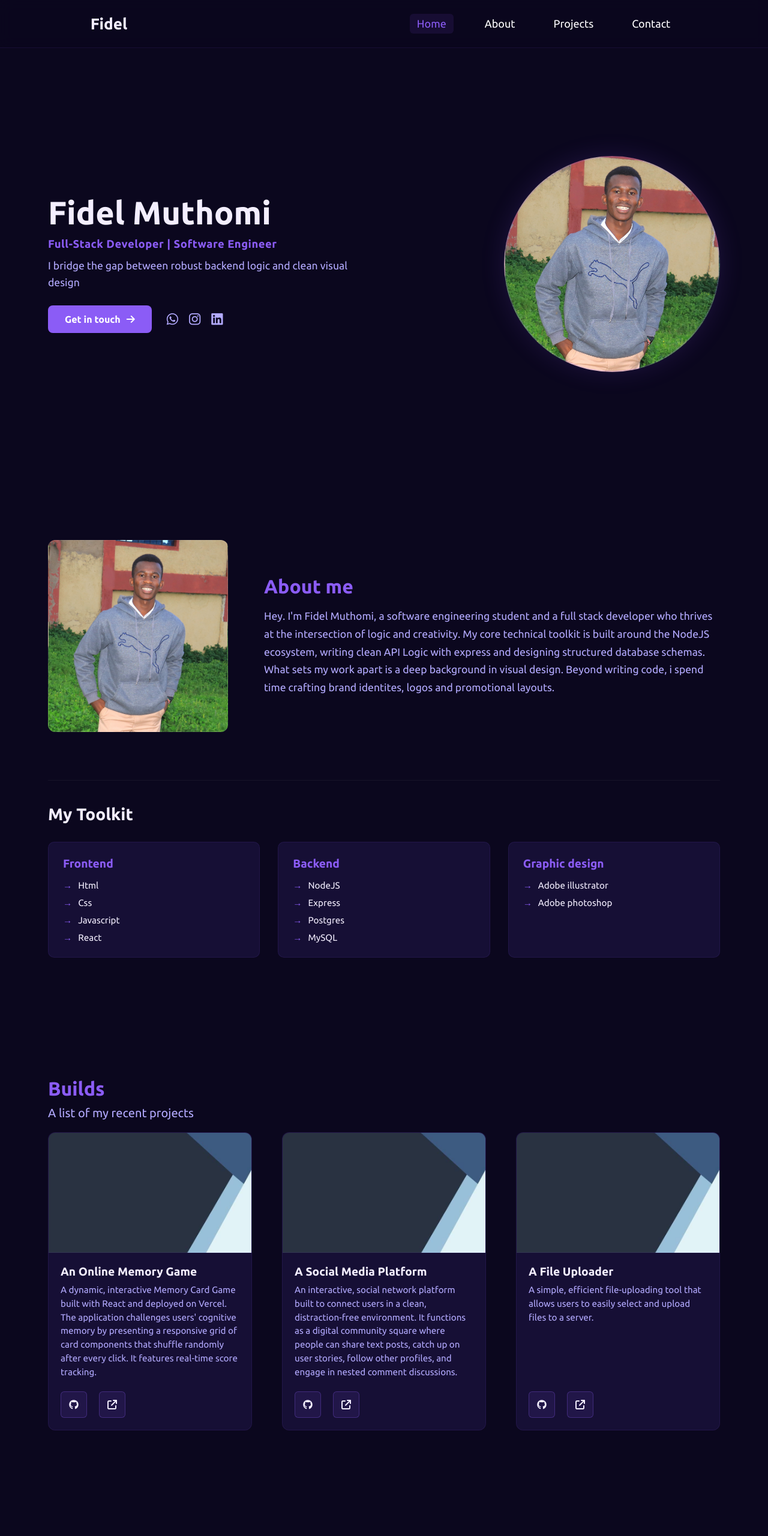
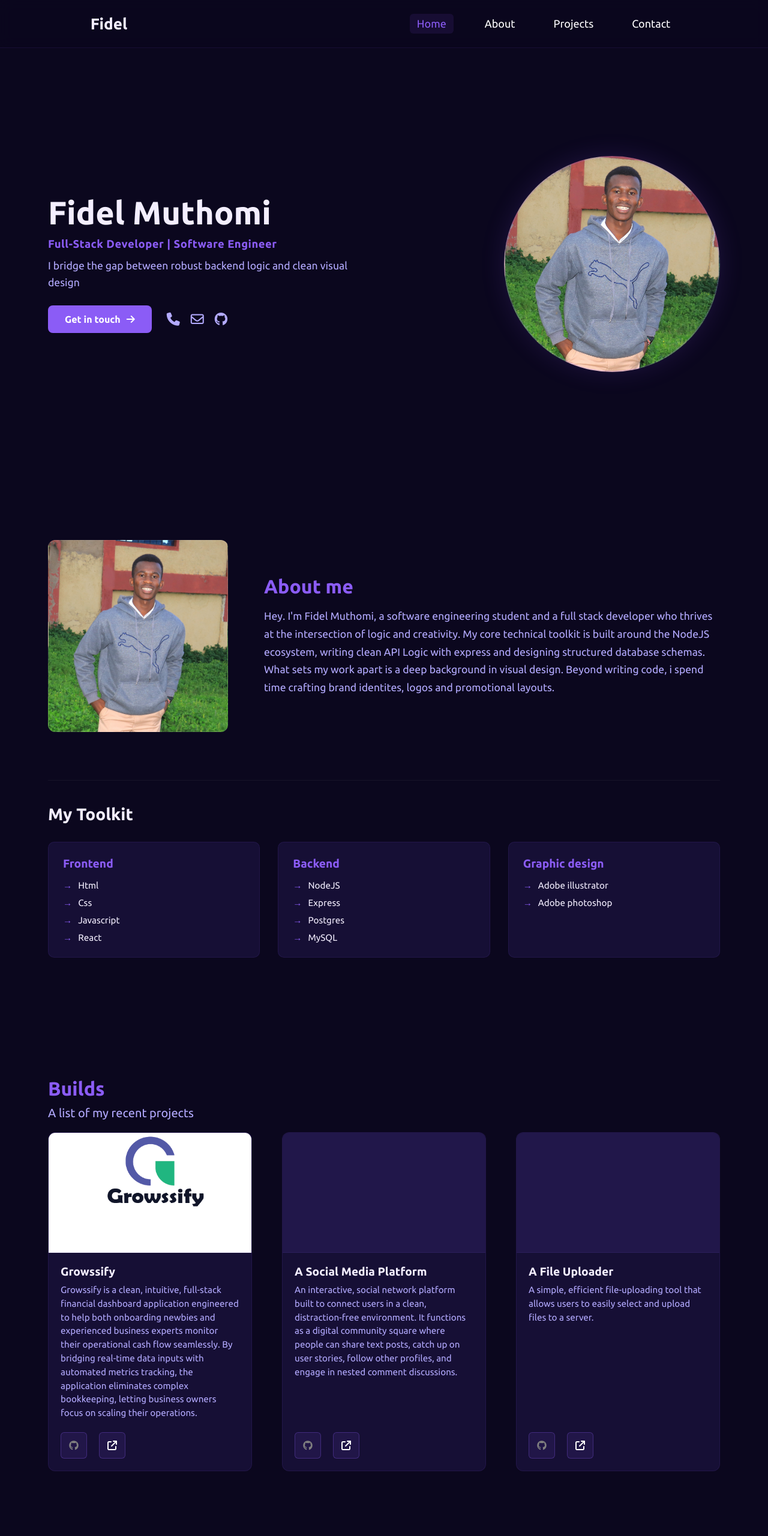
Before and after one commit to fidel208/portfolio, a plain HTML site: page index.html in a window 1280 px wide. Shown: the top 2560 px of the page at 60% size. Drawn offline with nearby package versions, Linux system fonts and the light colour scheme; a web font is replaced by a local one.

Commit message:
change lil

```diff
--- a/index.html
+++ b/index.html
@@ -9,7 +9,11 @@
       rel="stylesheet"
       href="https://cdnjs.cloudflare.com/ajax/libs/font-awesome/6.5.2/css/all.min.css"
     />
-    <link rel="shortcut icon" href="images/myPic.jpg" type="image/x-icon" />
+    <link
+      rel="shortcut icon"
+      href="images/myPic-modified.png"
+      type="image/x-icon"
+    />
   </head>
   <body>
     <nav>
@@ -41,17 +45,15 @@
               <i class="fa-solid fa-arrow-right"></i>
             </button>
             <div class="icons">
-              <a
-                href="https://wa.me/2540789455874?text=%E2%80%8E%20Helllo%20Fidel" target="_blank"
-                ><i class="fa-brands fa-whatsapp"></i
+              <a href="tel:+254115931207" target="_blank"
+                ><i class="fa-solid fa-phone"></i
               ></a>
-              <a href="https://www.instagram.com/_fidempa/" target="_blank"
-                ><i class="fa-brands fa-instagram"></i
-              ></a>
-              <a
-                href="https://www.linkedin.com/in/fidel-muthomi-295959402?utm_source=share_via&utm_content=profile&utm_medium=member_android" target="_blank"
-                ><i class="fa-brands fa-linkedin"></i
-              ></a>
+              <a href="mailto:fidelmuthomi007@gmail.com"
+                ><i class="fa-regular fa-envelope"></i>
+              </a>
+              <a href="https://github.com/fidel208" target="_blank"
+                ><i class="fa-brands fa-github"></i></a
+              >
             </div>
           </div>
         </div>
@@ -109,25 +111,27 @@
         <p>A list of my recent projects</p>
         <div class="projects">
           <div class="project">
-            <span id="project-pic"></span>
+            <span id="project-pic" class="first"></span>
             <span id="project-details">
-              <h3>An Online Memory Game</h3>
+              <h3>Growssify</h3>
               <p>
-                A dynamic, interactive Memory Card Game built with React and
-                deployed on Vercel. The application challenges users' cognitive
-                memory by presenting a responsive grid of card components that
-                shuffle randomly after every click. It features real-time score
-                tracking.
+                Growssify is a clean, intuitive, full-stack financial dashboard
+                application engineered to help both onboarding newbies and
+                experienced business experts monitor their operational cash flow
+                seamlessly. By bridging real-time data inputs with automated
+                metrics tracking, the application eliminates complex
+                bookkeeping, letting business owners focus on scaling their
+                operations.
               </p>
             </span>
             <span id="project-buttons">
-              <button>
+              <button id="inactive">
                 <a href="https://github.com/fidel208/memory-card.git"
                   ><i class="fa-brands fa-github"></i
                 ></a>
               </button>
-              <button>
-                <a href="https://memory-card-rho-virid.vercel.app/"
+              <button id="active">
+                <a href="https://growssify.vercel.app/" target="_blank"
                   ><i class="fa-solid fa-arrow-up-right-from-square"></i
                 ></a>
               </button>
@@ -146,12 +150,12 @@
               </p>
             </span>
             <span id="project-buttons">
-              <button>
+              <button id="inactive">
                 <a href="https://github.com/fidel208/Fineapp.git"
                   ><i class="fa-brands fa-github"></i
                 ></a>
               </button>
-              <button>
+              <button id="active">
                 <a href="#"
                   ><i class="fa-solid fa-arrow-up-right-from-square"></i
                 ></a>
@@ -168,12 +172,12 @@
               </p>
             </span>
             <span id="project-buttons">
-              <button>
+              <button id="inactive">
                 <a href="https://github.com/fidel208/file-uploader.git"
                   ><i class="fa-brands fa-github"></i
                 ></a>
               </button>
-              <button>
+              <button id="active">
                 <a href=""
                   ><i class="fa-solid fa-arrow-up-right-from-square"></i
                 ></a>
@@ -225,7 +229,8 @@
               fidelmuthomi007@gmail.com</a
             >
             <a
-              href="https://wa.me/2540789455874?text=%E2%80%8E%20Helllo%20Fidel" target="_blank"
+              href="https://wa.me/2540789455874?text=%E2%80%8E%20Helllo%20Fidel"
+              target="_blank"
               ><i class="fa-brands fa-whatsapp"></i> 0789455874</a
             >
             <a href="https://www.instagram.com/_fidempa/" target="_blank"
@@ -235,7 +240,8 @@
               ><i class="fa-brands fa-github"></i> fidel208</a
             >
             <a
-              href="https://www.linkedin.com/in/fidel-muthomi-295959402?utm_source=share_via&utm_content=profile&utm_medium=member_android" target="_blank"
+              href="https://www.linkedin.com/in/fidel-muthomi-295959402?utm_source=share_via&utm_content=profile&utm_medium=member_android"
+              target="_blank"
               ><i class="fa-brands fa-linkedin"></i>Fidel Muthomi</a
             >
           </div>
@@ -251,7 +257,9 @@
           <a href="mailto:fidelmuthomi007@gmail.com"
             ><i class="fa-regular fa-envelope"></i
           ></a>
-          <a href="https://wa.me/2540789455874?text=%E2%80%8E%20Helllo%20Fidel" target="_blank"
+          <a
+            href="https://wa.me/2540789455874?text=%E2%80%8E%20Helllo%20Fidel"
+            target="_blank"
             ><i class="fa-brands fa-whatsapp"></i
           ></a>
           <a href="https://www.instagram.com/_fidempa/" target="_blank"
@@ -261,7 +269,8 @@
             ><i class="fa-brands fa-github"></i
           ></a>
           <a
-            href="https://www.linkedin.com/in/fidel-muthomi-295959402?utm_source=share_via&utm_content=profile&utm_medium=member_android" target="_blank"
+            href="https://www.linkedin.com/in/fidel-muthomi-295959402?utm_source=share_via&utm_content=profile&utm_medium=member_android"
+            target="_blank"
             ><i class="fa-brands fa-linkedin"></i
           ></a>
         </div>
--- a/style.css
+++ b/style.css
@@ -290,7 +290,7 @@ main {
   background-size: cover;
   background-position: center;
   border-bottom: 1px solid rgba(139, 92, 246, 0.1);
-  background-image: url(images/projectbg.jpg);
+  /* background-image: url(images/projectbg.jpg); */
 }
 #project-details {
   display: block;
@@ -324,7 +324,6 @@ main {
   justify-content: center;
 }
 #project-buttons > button > a {
-  color: #f3eeff;
   font-size: 16px;
   display: flex;
   align-items: center;
@@ -339,7 +338,16 @@ main {
   border-color: #8b5cf6;
   transform: translateY(-2px);
 }
+#inactive {
+  pointer-events: none;
+}
 
+#inactive > a {
+  color: gray;
+}
+#active > a {
+  color: white;
+}
 #contact {
   max-width: 1200px;
   margin: 0 auto;
@@ -576,6 +584,9 @@ footer {
   opacity: 1;
   transform: translateY(0);
 }
+.first {
+  background-image: url(images/Growssify.png);
+}
 
 @media (max-width: 1024px) {
   nav {
```
Also changed, not shown: images/Growssify.png (added), images/Mwitixon.png (deleted), images/fineapp.png (deleted), images/imessage.png (deleted), images/memory.png (deleted), 1 other file.
